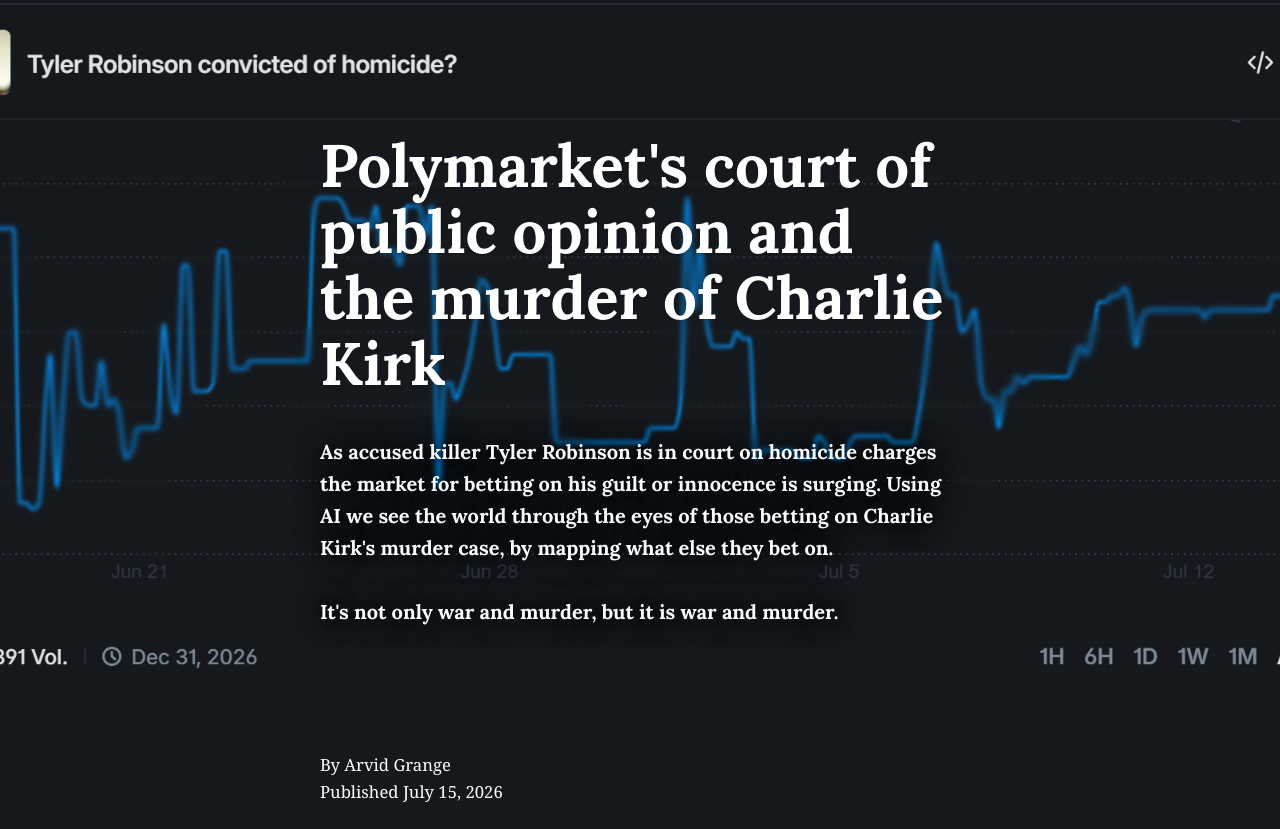
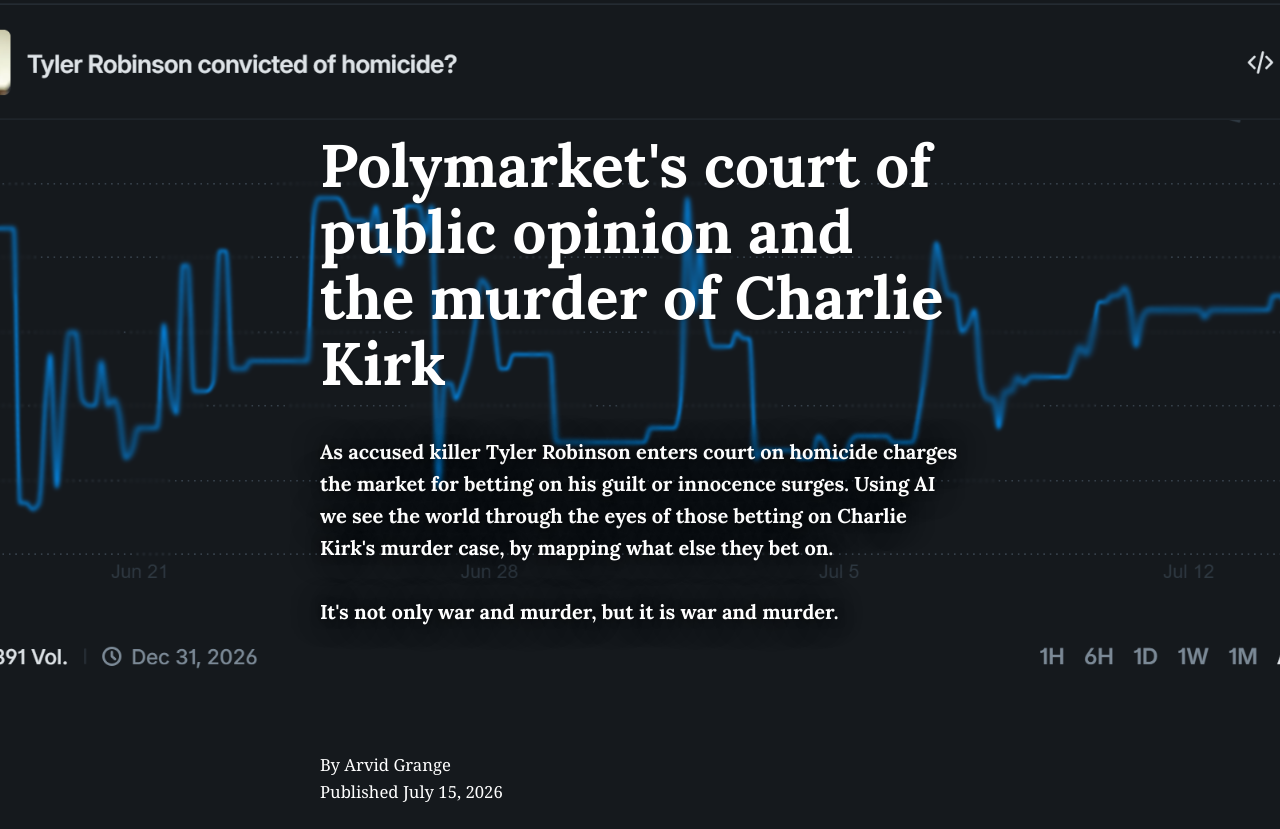
Before and after one commit to arvidgrange-lab/Lede-Project-2, a plain HTML site: page index.html in a window 1280 px wide. Shown: the top 829 px of the page. Drawn offline with Linux system fonts and the light colour scheme; a script that the page names is missing.

Commit message:
Update index.html

```diff
--- a/index.html
+++ b/index.html
@@ -174,7 +174,7 @@
     <div class="header with-image-bg">
         <div class="content">
             <h1>Polymarket's court of public opinion and the murder of Charlie Kirk</h1>
-            <p class="subhead"><b>As accused killer Tyler Robinson is in court on homicide charges the market for betting on his guilt or innocence is surging.
+            <p class="subhead"><b>As accused killer Tyler Robinson enters court on homicide charges the market for betting on his guilt or innocence surges.
                 Using AI we see the world through the eyes of those betting on Charlie Kirk's murder case, by mapping what else they bet on. <br><br>It's not only war and murder, but it is war and murder.</b></p>
         </div>
     </div>
```
